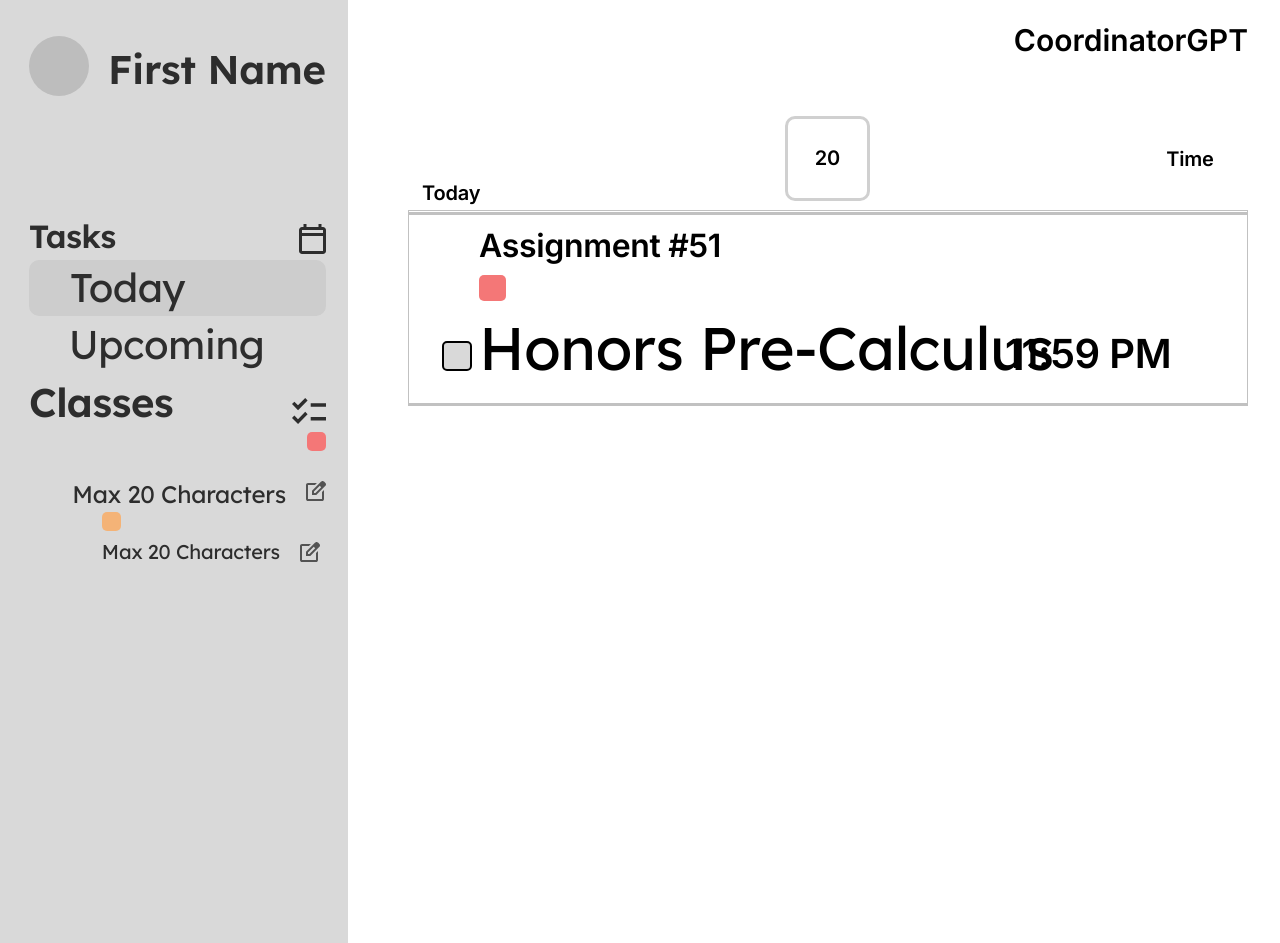
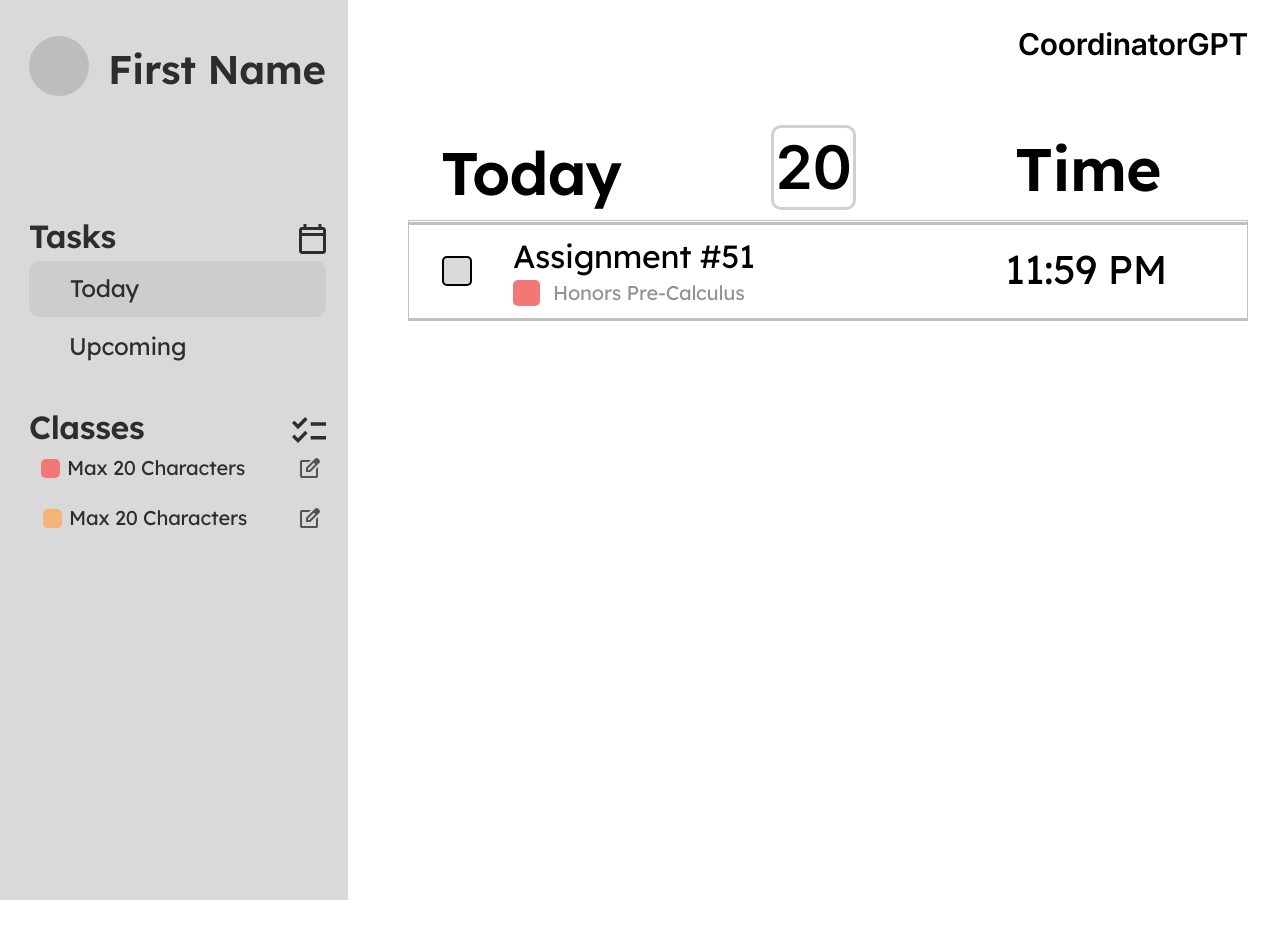
Before and after one commit to THISISPANES/CoordinatorGPT, a plain HTML site: page page2.html in a window 1280 px wide. After the commit the page ends 900 px from the top, so only its background shows below. Drawn offline with Linux system fonts and the light colour scheme.

Commit message:
Page2 change

```diff
--- a/page2.html
+++ b/page2.html
@@ -7,11 +7,11 @@
     <link rel="stylesheet" href="Assets/styles/page2.css" />
     <link
       rel="stylesheet"
-      href="https://fonts.googleapis.com/css2?family=Lexend:wght@400;600&display=swap"
+      href="https://fonts.googleapis.com/css2?family=Inter:wght@400;500;600&display=swap"
     />
     <link
       rel="stylesheet"
-      href="https://fonts.googleapis.com/css2?family=Inter:wght@600&display=swap"
+      href="https://fonts.googleapis.com/css2?family=Lexend:wght@400;600&display=swap"
     />
   </head>
   <body>
@@ -24,8 +24,8 @@
             <b class="username">First Name</b>
           </div>
         </div>
-        <div class="frame-parent">
-          <div class="frame-group">
+        <div class="frame-div">
+          <div class="frame-parent1">
             <div class="tasks-parent">
               <b class="tasks">Tasks</b>
               <div class="calendarvector-wrapper">
@@ -46,7 +46,7 @@
               <div class="upcoming">Upcoming</div>
             </div>
           </div>
-          <div class="frame-container">
+          <div class="frame-parent2">
             <div class="classestext-parent">
               <b class="classestext">Classes</b>
               <div class="checklistvector-wrapper">
@@ -58,8 +58,8 @@
                 />
               </div>
             </div>
-            <div class="frame-wrapper">
-              <div class="frame-div">
+            <div class="frame-wrapper1">
+              <div class="frame-parent3">
                 <div class="classcolorchild-wrapper">
                   <div class="classcolorchild"></div>
                 </div>
@@ -77,8 +77,8 @@
               </div>
             </div>
           </div>
-          <div class="frame-wrapper1">
-            <div class="frame-parent1">
+          <div class="frame-wrapper2">
+            <div class="frame-parent4">
               <div class="classcolorchild-container">
                 <div class="classcolorchild1"></div>
               </div>
@@ -88,7 +88,7 @@
                   <img
                     class="editvector-icon1"
                     alt=""
-                    src="/Assets/images/editVector.svg"
+                    src="Assets/images/editVector.svg"
                   />
                 </div>
               </div>
@@ -99,13 +99,13 @@
       <section class="page2-inner">
         <header class="frame-header">
           <div class="coordinatorgpt-wrapper">
-            <b class="coordinatorgpt">CoordinatorGPT</b>
+            <b class="coordinatorgpt1">CoordinatorGPT</b>
           </div>
-          <div class="frame-parent2">
-            <div class="frame-wrapper2">
+          <div class="frame-parent5">
+            <div class="frame-wrapper3">
               <div class="todaytext-parent">
                 <b class="todaytext">Today</b>
-                <div class="frame-wrapper3">
+                <div class="frame-wrapper4">
                   <div class="numassignments-parent">
                     <div class="numassignments"></div>
                     <b class="numtasks">20</b>
@@ -120,14 +120,14 @@
               <div class="separator"></div>
               <div class="highlight2"></div>
               <div class="tasks-inner">
-                <div class="frame-parent3">
-                  <div class="frame-parent4">
+                <div class="frame-parent6">
+                  <div class="frame-parent7">
                     <div class="checklistbox-wrapper">
                       <div class="checklistbox"></div>
                     </div>
                     <div class="taskname-parent">
                       <h2 class="taskname">Assignment #51</h2>
-                      <div class="frame-parent5">
+                      <div class="frame-parent8">
                         <div class="classcolor-wrapper">
                           <div class="classcolor"></div>
                         </div>
```
